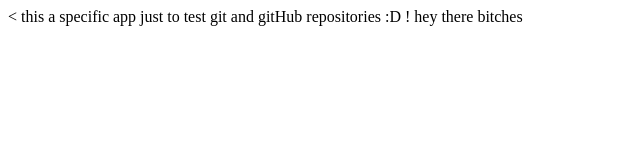
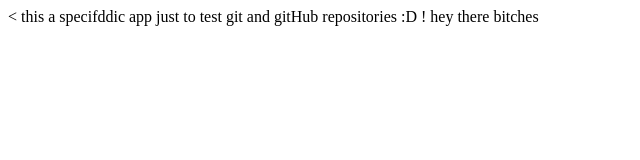
Before and after one commit to mayersamir/testRepo, a plain HTML site: page index.html in a window 1280 px wide. Shown: the full height of the page, 0-640 px from the left. Drawn offline with Linux system fonts and the light colour scheme.

```diff
--- /dev/null
+++ b/dir2/app2.js
@@ -0,0 +1 @@
+console.log('here comes the boom 2 !');
--- a/index.html
+++ b/index.html
@@ -3,6 +3,6 @@
     <<title>Home</title>
   </head>
   <body>
-    this a specific app just to test git and gitHub repositories :D ! hey there bitches
+    this a specifddic app just to test git and gitHub repositories :D ! hey there bitches
   </body>
 </html>
```
Also changed, not shown: login.html (added, +1 -0 lines), log.txt (added).
